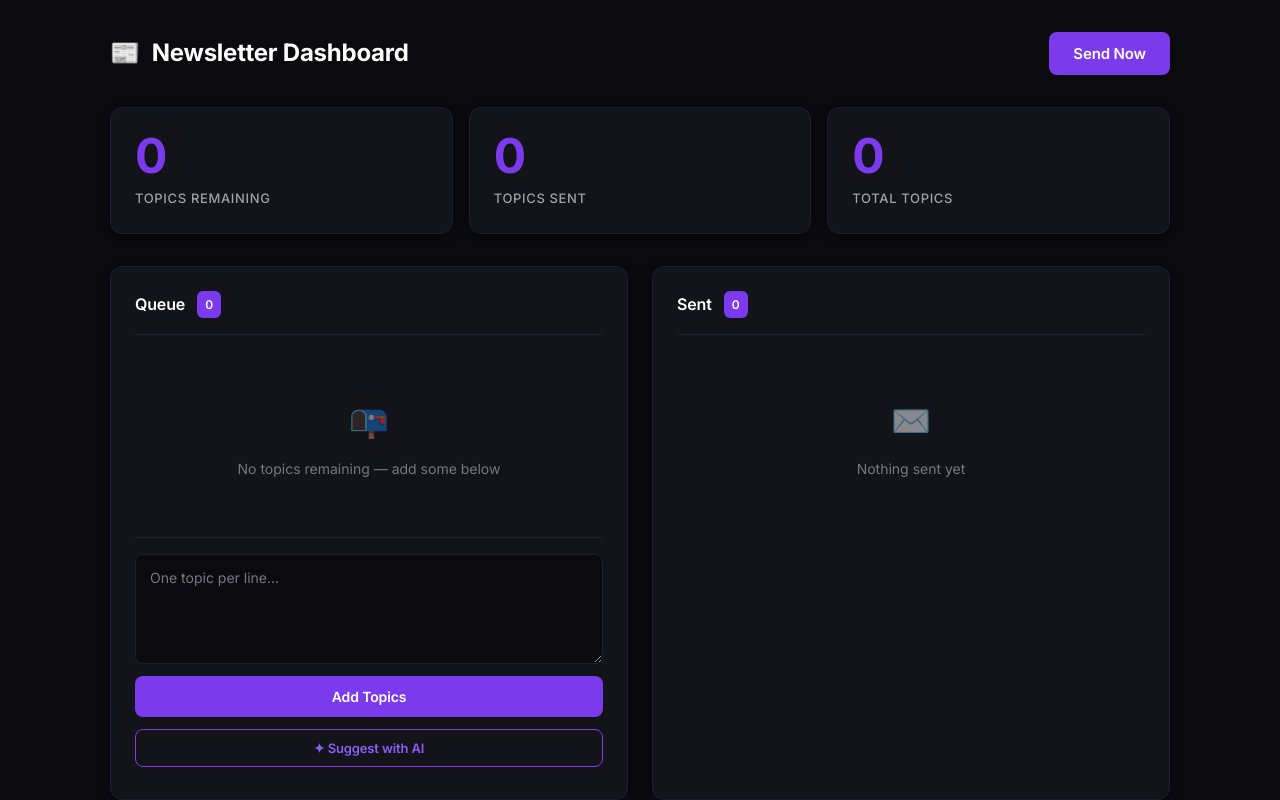
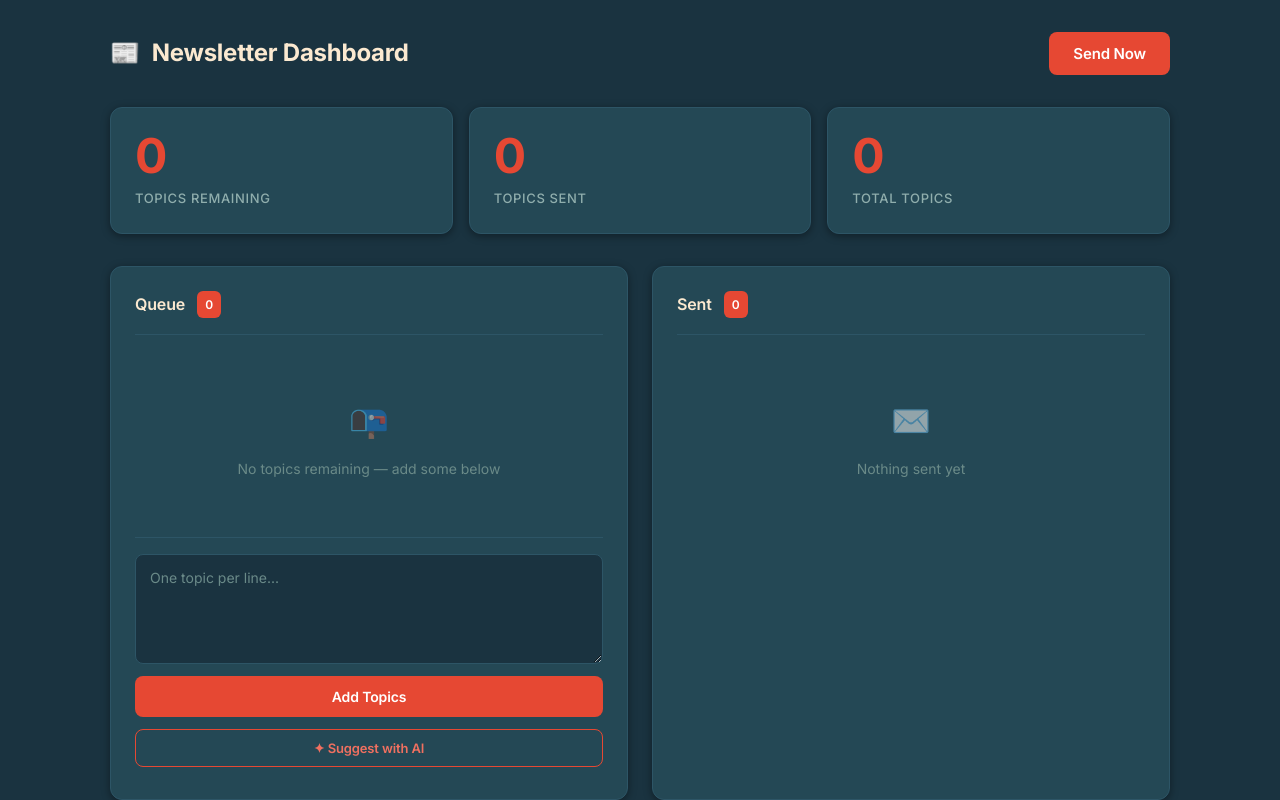
Before and after one commit to henrytoth12345/newsletter-automation, a Flask app: template web/templates/index.html in a window 1280 px wide. Run offline with Flask 3, Linux system fonts and the light colour scheme; the template is opened without the code that fills it, so the values that code supplies are empty.

Commit message:
Restyle dashboard with Deep Vintage Mood color palette

```diff
--- a/web/templates/index.html
+++ b/web/templates/index.html
@@ -19,26 +19,26 @@
 
         body {
             font-family: 'Inter', -apple-system, BlinkMacSystemFont, 'Segoe UI', sans-serif;
-            background-color: #0a0a0f;
-            color: #e0e0e6;
+            background-color: #1a3340;
+            color: #FBE9D0;
             line-height: 1.6;
             overflow-x: hidden;
         }
 
         /* === DESIGN TOKENS === */
         :root {
-            --bg-primary: #0a0a0f;
-            --bg-secondary: #13131a;
-            --bg-hover: #1a1a24;
-            --border-color: #1e1e2e;
-            --accent-primary: #7c3aed;
-            --accent-hover: #6d28d9;
-            --accent-light: #8b5cf6;
-            --text-primary: #ffffff;
-            --text-secondary: #a0a0a8;
-            --text-muted: #777780;
-            --success-color: #10b981;
-            --error-color: #ef4444;
+            --bg-primary: #1a3340;
+            --bg-secondary: #244855;
+            --bg-hover: #2d5566;
+            --border-color: #2d5566;
+            --accent-primary: #E64833;
+            --accent-hover: #cc3d29;
+            --accent-light: #f07060;
+            --text-primary: #FBE9D0;
+            --text-secondary: #90AEAD;
+            --text-muted: #6a8a88;
+            --success-color: #90AEAD;
+            --error-color: #E64833;
             --shadow-sm: 0 2px 8px rgba(0, 0, 0, 0.4);
             --shadow-md: 0 8px 24px rgba(0, 0, 0, 0.5);
             --transition-fast: 150ms ease;
@@ -116,15 +116,15 @@
         }
 
         .banner {
-            background-color: rgba(16, 185, 129, 0.1);
-            border: 1px solid rgba(16, 185, 129, 0.3);
+            background-color: rgba(144, 174, 173, 0.15);
+            border: 1px solid rgba(144, 174, 173, 0.3);
             border-radius: var(--radius);
             padding: 16px 20px;
             margin-bottom: 32px;
             display: flex;
             align-items: center;
             gap: 12px;
-            color: #a7f3d0;
+            color: #90AEAD;
             font-size: 14px;
             font-weight: 500;
             animation: slideUp 0.5s ease-out;
@@ -563,8 +563,8 @@
         }
 
         .chip {
-            background-color: rgba(124, 58, 237, 0.15);
-            border: 1px solid rgba(124, 58, 237, 0.3);
+            background-color: rgba(230, 72, 51, 0.15);
+            border: 1px solid rgba(230, 72, 51, 0.3);
             color: var(--accent-light);
             font-size: 13px;
             padding: 6px 12px;
@@ -575,14 +575,14 @@
         }
 
         .chip:hover {
-            background-color: rgba(124, 58, 237, 0.3);
+            background-color: rgba(230, 72, 51, 0.3);
             border-color: var(--accent-primary);
             color: white;
         }
 
         .chip.is-added {
-            background-color: rgba(16, 185, 129, 0.15);
-            border-color: rgba(16, 185, 129, 0.3);
+            background-color: rgba(144, 174, 173, 0.15);
+            border-color: rgba(144, 174, 173, 0.3);
             color: var(--success-color);
             cursor: default;
         }
```
